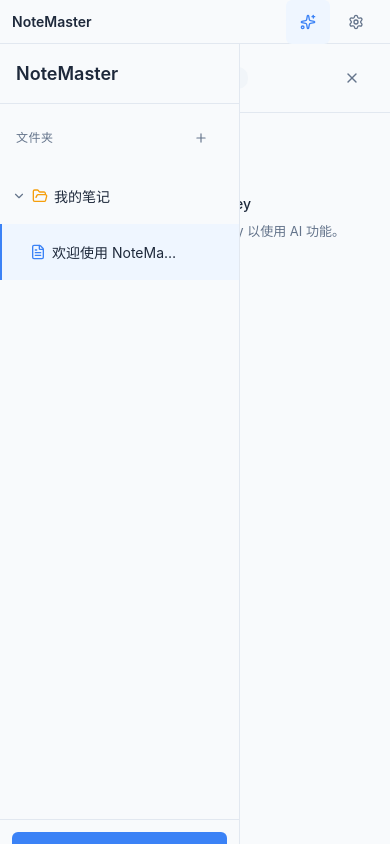
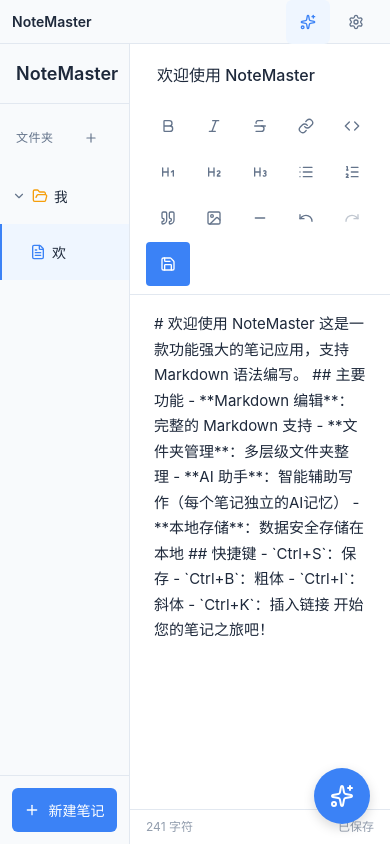
Before and after one commit to Brain1863/notemaster, a React (Vite) app: page / in a window 390 px wide. Built offline with nearby package versions, Linux system fonts and the light colour scheme.

Commit message:
优化移动端 UI：侧边栏 1/3 宽度，AI 浮窗按钮
- 侧边栏在移动端最大宽度为屏幕的 1/3
- 编辑器占据右侧全部空间
- 新增 AI 浮窗按钮，点击弹出全屏对话框
- 桌面端保持原有布局

```diff
--- a/src/App.tsx
+++ b/src/App.tsx
@@ -1,13 +1,26 @@
-import { useEffect } from 'react';
+import { useEffect, useState } from 'react';
 import { useStore } from './store';
 import { Sidebar } from './components/Sidebar';
 import { Editor } from './components/Editor';
 import { AIPanel } from './components/AIPanel';
 import { TitleBar } from './components/TitleBar';
+import { AIFloatingButton } from './components/AIFloatingButton';
 import './App.css';
 
 function App() {
-  const { config, initializeData, isAIPanelOpen } = useStore();
+  const { config, initializeData, isAIPanelOpen, toggleAIPanel } = useStore();
+  const [isMobileAIOpen, setIsMobileAIOpen] = useState(false);
+  const [isMobile, setIsMobile] = useState(false);
+
+  // 检测是否为移动端
+  useEffect(() => {
+    const checkMobile = () => {
+      setIsMobile(window.innerWidth <= 768);
+    };
+    checkMobile();
+    window.addEventListener('resize', checkMobile);
+    return () => window.removeEventListener('resize', checkMobile);
+  }, []);
 
   // 初始化数据
   useEffect(() => {
@@ -26,13 +39,31 @@ function App() {
     root.setAttribute('data-theme', theme);
   }, [config.theme]);
 
+  // 移动端 AI 浮窗切换
+  const handleMobileAIToggle = () => {
+    setIsMobileAIOpen(!isMobileAIOpen);
+  };
+
+  const handleMobileAIClose = () => {
+    setIsMobileAIOpen(false);
+  };
+
   return (
     <div className="app">
       <TitleBar />
       <div className="app-content">
         <Sidebar />
         <Editor />
-        {isAIPanelOpen ? <AIPanel /> : null}
+        {/* 移动端使用浮窗按钮，桌面端使用普通面板 */}
+        {isMobile ? (
+          <AIFloatingButton
+            isOpen={isMobileAIOpen}
+            onToggle={handleMobileAIToggle}
+            onClose={handleMobileAIClose}
+          />
+        ) : (
+          isAIPanelOpen ? <AIPanel /> : null
+        )}
       </div>
     </div>
   );
--- /dev/null
+++ b/src/components/AIFloatingButton.css
@@ -0,0 +1,59 @@
+/* AI 浮窗按钮 - 仅移动端显示 */
+@media (min-width: 769px) {
+  .ai-floating-btn,
+  .ai-floating-modal {
+    display: none !important;
+  }
+}
+
+@media (max-width: 768px) {
+  .ai-floating-btn {
+    position: fixed !important;
+    bottom: 20px !important;
+    right: 20px !important;
+    width: 56px !important;
+    height: 56px !important;
+    border-radius: 50% !important;
+    background: var(--primary-color) !important;
+    color: white !important;
+    border: none !important;
+    box-shadow: 0 4px 12px rgba(0, 0, 0, 0.15) !important;
+    z-index: 100 !important;
+    display: flex !important;
+    align-items: center !important;
+    justify-content: center !important;
+    cursor: pointer !important;
+    transition: transform 0.2s ease, box-shadow 0.2s ease !important;
+  }
+
+  .ai-floating-btn:hover {
+    transform: scale(1.05) !important;
+    box-shadow: 0 6px 16px rgba(0, 0, 0, 0.2) !important;
+  }
+
+  .ai-floating-btn:active {
+    transform: scale(0.95) !important;
+  }
+
+  /* 全屏模态框 */
+  .ai-floating-modal {
+    position: fixed !important;
+    top: 0 !important;
+    left: 0 !important;
+    right: 0 !important;
+    bottom: 0 !important;
+    width: 100% !important;
+    height: 100% !important;
+    background: var(--bg-color) !important;
+    z-index: 200 !important;
+    display: flex !important;
+    flex-direction: column !important;
+  }
+
+  .ai-floating-modal-content {
+    width: 100% !important;
+    height: 100% !important;
+    display: flex !important;
+    flex-direction: column !important;
+  }
+}
--- /dev/null
+++ b/src/components/AIFloatingButton.tsx
@@ -0,0 +1,27 @@
+import { Sparkles } from 'lucide-react';
+import { AIPanel } from './AIPanel';
+import './AIFloatingButton.css';
+
+interface AIFloatingButtonProps {
+  isOpen: boolean;
+  onToggle: () => void;
+  onClose: () => void;
+}
+
+export function AIFloatingButton({ isOpen, onToggle, onClose }: AIFloatingButtonProps) {
+  if (isOpen) {
+    return (
+      <div className="ai-floating-modal">
+        <div className="ai-floating-modal-content">
+          <AIPanel isFloating onClose={onClose} />
+        </div>
+      </div>
+    );
+  }
+
+  return (
+    <button className="ai-floating-btn" onClick={onToggle} title="AI 助手">
+      <Sparkles size={24} />
+    </button>
+  );
+}
--- a/src/components/AIPanel.css
+++ b/src/components/AIPanel.css
@@ -341,3 +341,18 @@
   background: #fef2f2;
   border-top: 1px solid #fecaca;
 }
+
+/* 浮窗模式样式 - 移动端 */
+@media (max-width: 768px) {
+  .ai-panel.floating {
+    width: 100% !important;
+    min-width: 100% !important;
+    height: 100% !important;
+    border: none !important;
+  }
+
+  .ai-panel.floating.expanded {
+    width: 100% !important;
+    min-width: 100% !important;
+  }
+}
--- a/src/components/AIPanel.tsx
+++ b/src/components/AIPanel.tsx
@@ -20,7 +20,12 @@ const AI_CONFIG: Record<AIProvider, { endpoint: string; model: string }> = {
   },
 };
 
-export function AIPanel() {
+interface AIPanelProps {
+  isFloating?: boolean;
+  onClose?: () => void;
+}
+
+export function AIPanel({ isFloating = false, onClose }: AIPanelProps) {
   const { isAIPanelOpen, toggleAIPanel, isAIPanelExpanded, setAIPanelExpanded, addAIMessage, clearAIMessages, addGlobalAIMessage, clearGlobalAIMessages, globalAIMessages, config, notes, selectedNoteId } = useStore();
   const [input, setInput] = useState('');
   const [isLoading, setIsLoading] = useState(false);
@@ -182,7 +187,7 @@ export function AIPanel() {
     }
   };
 
-  if (!isAIPanelOpen) {
+  if (!isAIPanelOpen && !isFloating) {
     return (
       <div className="ai-panel-collapsed">
         <button className="ai-toggle-btn" onClick={toggleAIPanel} title="展开 AI 助手">
@@ -193,19 +198,24 @@ export function AIPanel() {
     );
   }
 
+  // 浮窗模式下直接展开
+  const showExpanded = isFloating || isAIPanelExpanded;
+
   return (
-    <div className={`ai-panel ${isAIPanelExpanded ? 'expanded' : 'collapsed'}`}>
+    <div className={`ai-panel ${showExpanded ? 'expanded' : 'collapsed'} ${isFloating ? 'floating' : ''}`}>
       <div className="ai-panel-header">
         <div className="header-left">
+          {!isFloating && (
             <button
               className="collapse-btn"
               onClick={() => setAIPanelExpanded(!isAIPanelExpanded)}
             >
               {isAIPanelExpanded ? <ChevronRight size={16} /> : <ChevronLeft size={16} />}
             </button>
+          )}
           <MessageCircle size={18} />
           <span>AI 助手</span>
-          {isAIPanelExpanded && (
+          {showExpanded && (
             isGlobalMode ? (
               <span className="ai-note-indicator global-mode">通用模式</span>
             ) : selectedNote ? (
@@ -216,7 +226,7 @@ export function AIPanel() {
           )}
         </div>
         <div className="header-right">
-          {isAIPanelExpanded && aiMessages.length > 0 && (
+          {showExpanded && aiMessages.length > 0 && (
             <button
               className="header-btn"
               onClick={() => isGlobalMode ? clearGlobalAIMessages() : clearAIMessages(selectedNoteId!)}
@@ -225,13 +235,13 @@ export function AIPanel() {
               <Trash2 size={14} />
             </button>
           )}
-          <button className="header-btn" onClick={toggleAIPanel} title="关闭">
+          <button className="header-btn" onClick={isFloating ? onClose : toggleAIPanel} title="关闭">
             <X size={16} />
           </button>
         </div>
       </div>
 
-      {isAIPanelExpanded && (
+      {showExpanded && (
         <>
           {!config.aiApiKey ? (
             <div className="ai-settings-prompt">
--- a/src/index.css
+++ b/src/index.css
@@ -126,34 +126,30 @@ button {
     display: flex !important;
     min-width: 0 !important;
     height: 100% !important;
+    width: 100% !important;
   }
 
-  /* 侧边栏默认隐藏，点击展开 */
+  /* 侧边栏：最大宽度为屏幕的 1/3 */
   .sidebar {
-    position: fixed !important;
-    left: 0 !important;
-    top: 44px !important;
-    bottom: 0 !important;
-    width: 200px !important;
-    z-index: 50 !important;
-    transform: translateX(-100%) !important;
-    transition: transform 0.2s ease !important;
+    width: 33.33% !important;
+    max-width: 33.33% !important;
+    min-width: 33.33% !important;
+    flex-shrink: 0 !important;
     background: var(--sidebar-bg) !important;
+    border-right: 1px solid var(--border-color) !important;
   }
 
-  .sidebar:not(.collapsed) {
-    transform: translateX(0) !important;
+  /* 编辑器占据剩余空间 */
+  .editor-container {
+    flex: 1 !important;
+    min-width: 0 !important;
+    width: auto !important;
   }
 
-  .sidebar.collapsed {
-    transform: translateX(-100%) !important;
-  }
-
-  /* 编辑器全宽 */
-  .editor-container {
-    flex: 1 !important;
-    min-width: 100% !important;
-    width: 100% !important;
+  /* 隐藏桌面端 AI 面板 */
+  .ai-panel,
+  .ai-panel-collapsed {
+    display: none !important;
   }
 
   /* 调整按钮大小便于触摸 */
@@ -181,18 +177,14 @@ button {
   .title-bar h1 {
     font-size: 16px !important;
   }
-
-  /* AI面板全屏 */
-  .ai-panel.expanded {
-    width: 100% !important;
-    max-width: 100% !important;
-  }
 }
 
-/* 更小屏幕 (iPhone SE 等) */
+/* 更小屏幕 (iPhone SE 等) - 保持 1/3 比例 */
 @media (max-width: 375px) {
   .sidebar {
-    width: 180px !important;
+    width: 33.33% !important;
+    max-width: 33.33% !important;
+    min-width: 33.33% !important;
   }
 
   .title-bar {
```
Lines whose indentation alone changed are shown as unchanged.
